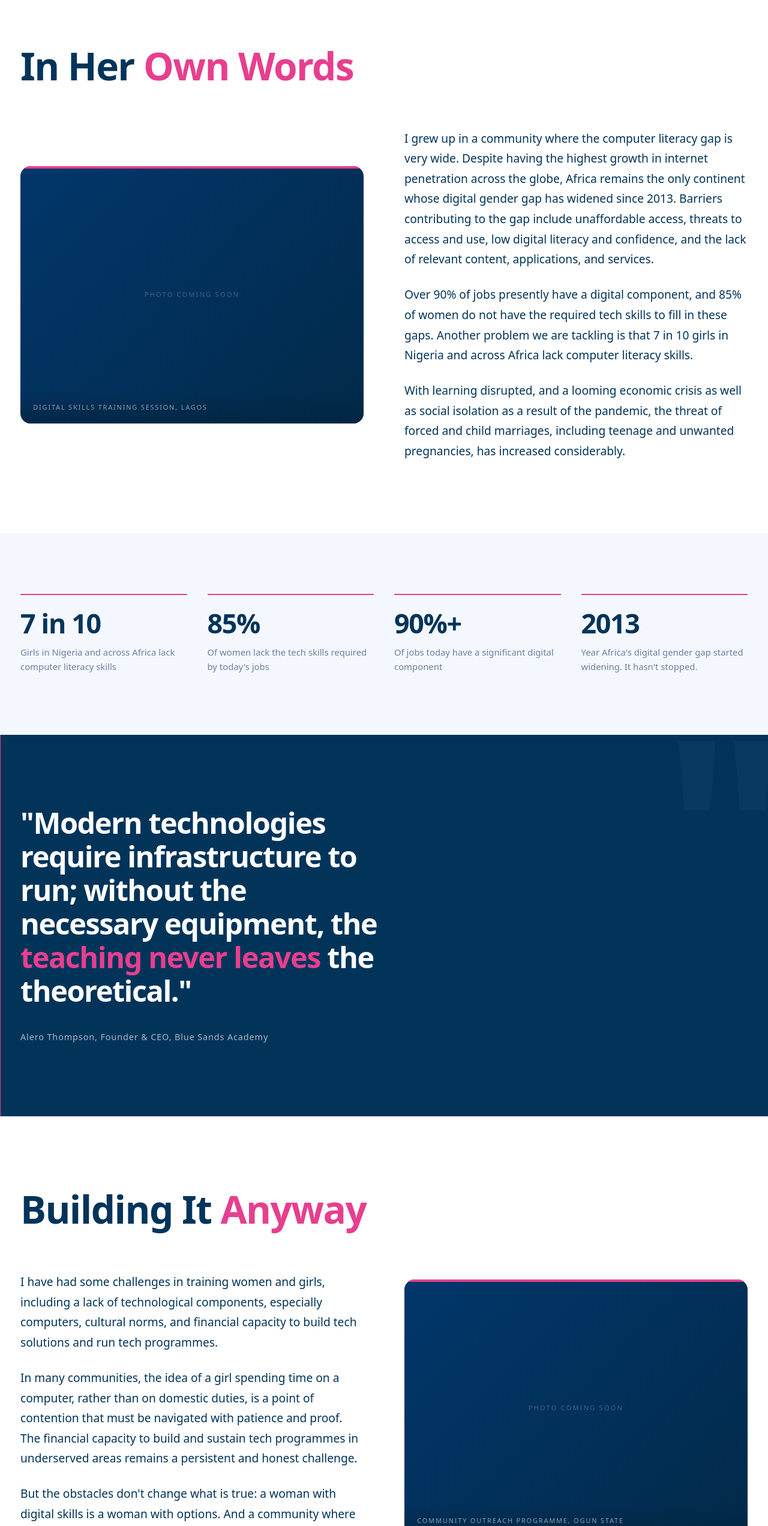
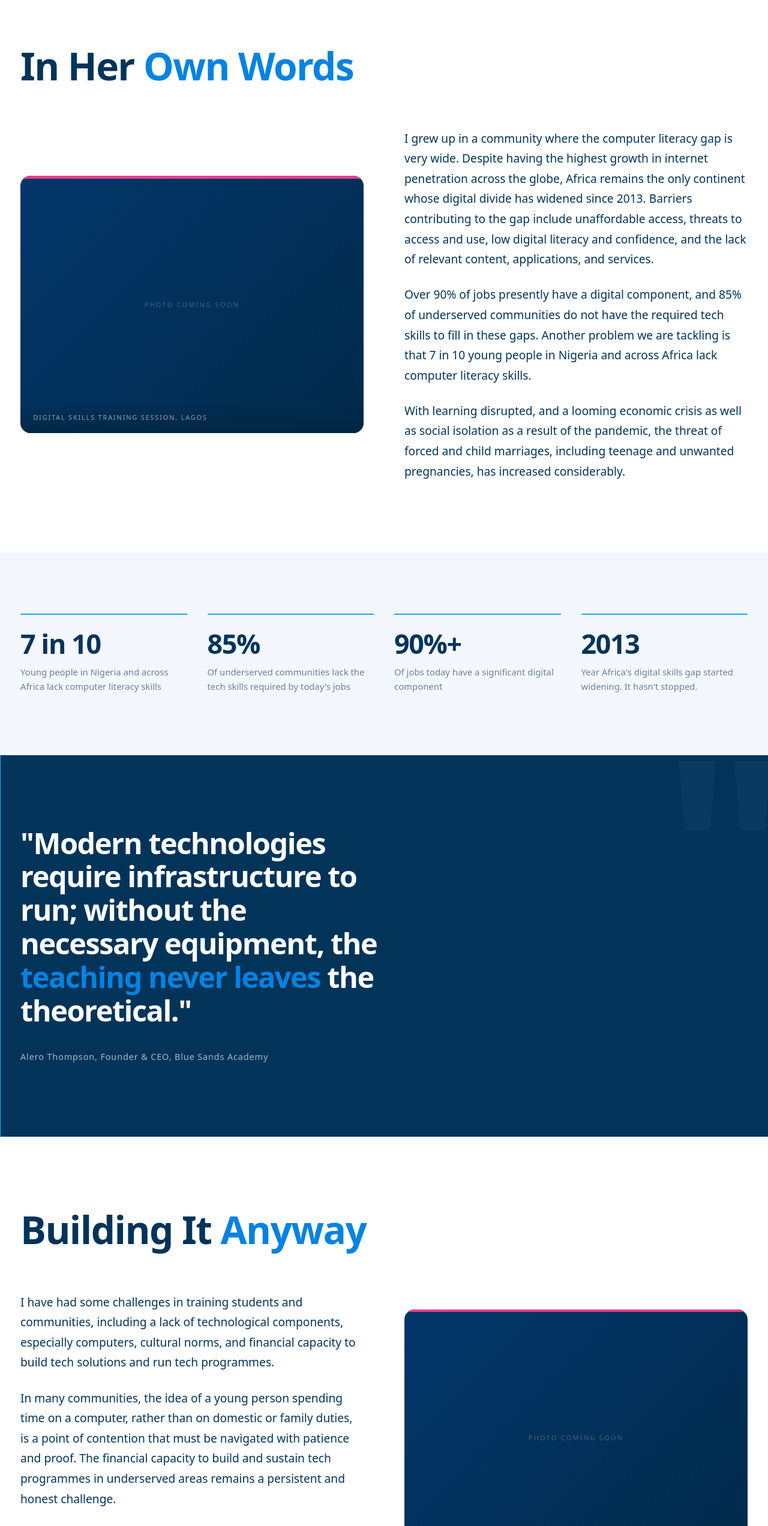
Before and after one commit to bluesandsacademy/BSA_Web-2.0, a Next.js app: page /about/story in a window 1280 px wide. Shown: the part 845-3389 px from the top of the page at 60% size. Built offline with nearby package versions, Linux system fonts and the light colour scheme; a web font is replaced by a local one.

Commit message:
Rewrite Story Content page for general audience using shared audience-descriptor constant

```diff
--- a/components/about/StoryContent.js
+++ b/components/about/StoryContent.js
@@ -3,6 +3,7 @@
 import { useRef, useEffect, useState } from "react";
 import Image from "next/image";
 import Link from "next/link";
+import { AUDIENCE_DESCRIPTOR } from "@/lib/content";
 
 function FadeIn({ children, delay = 0, className = "" }) {
   const ref = useRef(null);
@@ -59,10 +60,10 @@ function StoryImage({ src, alt, caption, aspect = "aspect-[4/3]" }) {
 }
 
 const dataPoints = [
-  { value: "7 in 10", label: "Girls in Nigeria and across Africa lack computer literacy skills" },
-  { value: "85%",     label: "Of women lack the tech skills required by today's jobs" },
+  { value: "7 in 10", label: "Young people in Nigeria and across Africa lack computer literacy skills" },
+  { value: "85%",     label: "Of underserved communities lack the tech skills required by today's jobs" },
   { value: "90%+",    label: "Of jobs today have a significant digital component" },
-  { value: "2013",    label: "Year Africa's digital gender gap started widening. It hasn't stopped." },
+  { value: "2013",    label: "Year Africa's digital skills gap started widening. It hasn't stopped." },
 ];
 
 export default function StoryContent() {
@@ -75,7 +76,7 @@ export default function StoryContent() {
 
           <FadeIn>
             <h2 id="origin-heading" className="section-title mb-12 lg:mb-16">
-              In Her <span className="text-pink">Own Words</span>
+              In Her <span className="text-primary">Own Words</span>
             </h2>
           </FadeIn>
 
@@ -96,7 +97,7 @@ export default function StoryContent() {
                   style={{ fontSize: "clamp(1.05rem, 1.5vw, 1.2rem)", lineHeight: 1.75 }}>
                   I grew up in a community where the computer literacy gap is very wide.
                   Despite having the highest growth in internet penetration across the globe,
-                  Africa remains the only continent whose digital gender gap has widened
+                  Africa remains the only continent whose digital divide has widened
                   since 2013. Barriers contributing to the gap include unaffordable access,
                   threats to access and use, low digital literacy and confidence, and the lack
                   of relevant content, applications, and services.
@@ -105,9 +106,9 @@ export default function StoryContent() {
               <FadeIn delay={220}>
                 <p className="font-body text-secondary leading-relaxed"
                   style={{ fontSize: "clamp(1.05rem, 1.5vw, 1.2rem)", lineHeight: 1.75 }}>
-                  Over 90% of jobs presently have a digital component, and 85% of women
+                  Over 90% of jobs presently have a digital component, and 85% of underserved communities
                   do not have the required tech skills to fill in these gaps. Another
-                  problem we are tackling is that 7 in 10 girls in Nigeria and across
+                  problem we are tackling is that 7 in 10 young people in Nigeria and across
                   Africa lack computer literacy skills.
                 </p>
               </FadeIn>
@@ -133,7 +134,7 @@ export default function StoryContent() {
           <div className="grid grid-cols-2 lg:grid-cols-4 gap-10 lg:gap-8">
             {dataPoints.map((d, i) => (
               <FadeIn key={d.label} delay={i * 90}>
-                <div className="border-t-2 border-pink pt-6">
+                <div className="border-t-2 border-accent pt-6">
                   <div className="font-display font-bold text-secondary leading-none mb-3"
                     style={{ fontSize: "clamp(2rem, 3.5vw, 3rem)", letterSpacing: "-0.03em" }}>
                     {d.value}
@@ -151,7 +152,7 @@ export default function StoryContent() {
 
       {/* ── Pull Quote ───────────────────────────────────────────────── */}
       <section aria-label="Founder quote" className="py-16 lg:py-28 bg-secondary relative overflow-hidden">
-        <div className="absolute left-0 top-0 bottom-0 w-px bg-pink" aria-hidden="true" />
+        <div className="absolute left-0 top-0 bottom-0 w-px bg-accent" aria-hidden="true" />
         <div className="absolute select-none pointer-events-none font-display font-bold text-white leading-none"
           style={{ fontSize: "clamp(18rem, 35vw, 30rem)", opacity: 0.025, right: "-2rem", top: "-4rem" }}
           aria-hidden="true">"</div>
@@ -163,7 +164,7 @@ export default function StoryContent() {
                 style={{ fontSize: "clamp(1.8rem, 3.8vw, 3.4rem)", lineHeight: 1.15, letterSpacing: "-0.03em", maxWidth: "22ch" }}>
                 "Modern technologies require infrastructure to run; without the
                 necessary equipment, the{" "}
-                <span className="text-pink">teaching never leaves</span>{" "}
+                <span className="text-primary">teaching never leaves</span>{" "}
                 the theoretical."
               </p>
               <footer className="mt-8">
@@ -184,7 +185,7 @@ export default function StoryContent() {
 
           <FadeIn>
             <h2 id="challenges-heading" className="section-title mb-12 lg:mb-16">
-              Building It <span className="text-pink">Anyway</span>
+              Building It <span className="text-primary">Anyway</span>
             </h2>
           </FadeIn>
 
@@ -194,7 +195,7 @@ export default function StoryContent() {
               <FadeIn delay={80}>
                 <p className="font-body text-secondary leading-relaxed"
                   style={{ fontSize: "clamp(1.05rem, 1.5vw, 1.2rem)", lineHeight: 1.75 }}>
-                  I have had some challenges in training women and girls, including a lack
+                  I have had some challenges in training students and communities, including a lack
                   of technological components, especially computers, cultural norms, and
                   financial capacity to build tech solutions and run tech programmes.
                 </p>
@@ -202,8 +203,8 @@ export default function StoryContent() {
               <FadeIn delay={150}>
                 <p className="font-body text-secondary leading-relaxed"
                   style={{ fontSize: "clamp(1.05rem, 1.5vw, 1.2rem)", lineHeight: 1.75 }}>
-                  In many communities, the idea of a girl spending time on a computer,
-                  rather than on domestic duties, is a point of contention that must be
+                  In many communities, the idea of a young person spending time on a computer,
+                  rather than on domestic or family duties, is a point of contention that must be
                   navigated with patience and proof. The financial capacity to build and
                   sustain tech programmes in underserved areas remains a persistent and
                   honest challenge.
@@ -212,8 +213,8 @@ export default function StoryContent() {
               <FadeIn delay={220}>
                 <p className="font-body text-secondary leading-relaxed"
                   style={{ fontSize: "clamp(1.05rem, 1.5vw, 1.2rem)", lineHeight: 1.75 }}>
-                  But the obstacles don't change what is true: a woman with digital
-                  skills is a woman with options. And a community where women have
+                  But the obstacles don't change what is true: a person with digital
+                  skills is a person with options. And a community where people have
                   options is a community that grows.
                 </p>
               </FadeIn>
@@ -222,7 +223,7 @@ export default function StoryContent() {
             <FadeIn delay={100} className="w-full lg:order-2">
               <StoryImage
                 src={null}
-                alt="Women in a rural community learning digital skills"
+                alt="Community members in a rural area learning digital skills"
                 caption="Community outreach programme, Ogun State"
                 aspect="aspect-[4/3]"
               />
@@ -239,26 +240,26 @@ export default function StoryContent() {
 
           <FadeIn>
             <h2 id="vision-mission-heading" className="section-title mb-12 lg:mb-16">
-              Vision &amp; <span className="text-pink">Mission</span>
+              Vision &amp; <span className="text-primary">Mission</span>
             </h2>
           </FadeIn>
 
           <div className="grid lg:grid-cols-2 gap-10 lg:gap-16 pb-16 lg:pb-24 border-b border-bdr mb-16 lg:mb-24">
 
             <FadeIn delay={80}>
-              <div className="border-t-2 border-pink pt-8">
+              <div className="border-t-2 border-accent pt-8">
                 <p className="font-body font-semibold text-primary uppercase mb-5"
                   style={{ fontSize: "0.72rem", letterSpacing: "0.16em" }}>
                   Our Vision
                 </p>
                 <p className="font-body text-secondary leading-relaxed"
                   style={{ fontSize: "clamp(1rem, 1.3vw, 1.1rem)", lineHeight: 1.75 }}>
-                  To give young girls and women access to digital technology-based,
-                  life-altering opportunities so they can achieve fulfilment in both
-                  their personal and professional lives. In essence, we are creating
-                  the{" "}
+                  To equip students, youth, and underserved communities with access
+                  to digital technology-based, life-altering opportunities so they
+                  can achieve fulfilment in both their personal and professional
+                  lives. In essence, we are creating the{" "}
                   <span className="font-semibold text-secondary">"tech-preneurs"</span>{" "}
-                  of tomorrow — women who will use technology to tackle the world's issues.
+                  of tomorrow — innovators who will use technology to tackle the world's issues.
                 </p>
               </div>
             </FadeIn>
@@ -271,7 +272,7 @@ export default function StoryContent() {
                 </p>
                 <p className="font-body text-secondary leading-relaxed"
                   style={{ fontSize: "clamp(1rem, 1.3vw, 1.1rem)", lineHeight: 1.75 }}>
-                  To actively empower women and girls with ICT, business, and financial
+                  To actively empower students, youth, and underserved communities with ICT, business, and financial
                   literacy skills in order to elevate them to be{" "}
                   <span className="font-semibold text-secondary">leaders and agents of change</span>.
                 </p>
@@ -284,7 +285,7 @@ export default function StoryContent() {
           <div className="grid lg:grid-cols-2 gap-16 lg:gap-24 items-start">
             <FadeIn>
               <h2 className="section-title mb-8">
-                About <span className="text-pink">Blue Sands Academy</span>
+                About <span className="text-primary">Blue Sands Academy</span>
               </h2>
             </FadeIn>
 
@@ -292,10 +293,10 @@ export default function StoryContent() {
               <FadeIn delay={80}>
                 <p className="font-body text-secondary leading-relaxed"
                   style={{ fontSize: "clamp(1rem, 1.3vw, 1.1rem)", lineHeight: 1.75 }}>
-                  Blue Sands Academy is a training centre for girls in ICT. We focus on
-                  building the technological capacities of females, starting with secondary
-                  school girls, female undergraduates, and female professionals. We believe
-                  that fostering young girls' interest in technology starts at an early age,
+                  Blue Sands Academy is a training centre for ICT skills. We focus on
+                  building the technological capacities of students and communities,
+                  starting with {AUDIENCE_DESCRIPTOR}. We believe
+                  that fostering young people's interest in technology starts at an early age,
                   and that this is not only a good idea but an essential one.
                 </p>
               </FadeIn>
@@ -313,7 +314,7 @@ export default function StoryContent() {
                   style={{ fontSize: "clamp(1rem, 1.3vw, 1.1rem)", lineHeight: 1.75 }}>
                   Blue Sands Academy was founded by Alero Thompson, who recognised that
                   the world of technology was changing rapidly and that training programmes
-                  for women and girls in ICT were severely lacking. We set out to close
+                  in ICT were severely lacking for students and underserved communities. We set out to close
                   that gap. We are still closing it.
                 </p>
               </FadeIn>
@@ -328,19 +329,19 @@ export default function StoryContent() {
       <section className="py-16 lg:py-24 bg-white">
         <div className="max-w-7xl mx-auto px-6 lg:px-8">
           <FadeIn>
-            <div className="border-t-2 border-pink pt-10 max-w-2xl">
+            <div className="border-t-2 border-accent pt-10 max-w-2xl">
               <h2 className="section-title mb-5">
-                Be Part of the <span className="text-pink">Change</span>
+                Be Part of the <span className="text-primary">Change</span>
               </h2>
               <p className="font-body text-secondary leading-relaxed mb-8"
                 style={{ fontSize: "clamp(1rem, 1.3vw, 1.1rem)" }}>
                 Blue Sands Academy is not a charity project. It is an investment in the
                 most underleveraged asset in Nigerian society: the intelligence, ambition,
-                and capability of its women and girls.
+                and capability of its students, youth, and communities.
               </p>
               <div className="flex flex-col sm:flex-row items-start sm:items-center gap-4">
                 <Link href="/contact"
-                  className="inline-flex items-center justify-center px-7 py-3 rounded-full bg-pink text-white font-body font-bold text-sm transition-opacity hover:opacity-90 focus-visible:ring-2 focus-visible:ring-pink focus-visible:ring-offset-2">
+                  className="inline-flex items-center justify-center px-7 py-3 rounded-full bg-primary text-white font-body font-bold text-sm transition-opacity hover:opacity-90 focus-visible:ring-2 focus-visible:ring-primary focus-visible:ring-offset-2">
                   Partner With Us
                 </Link>
                 <Link href="/about/team"
```
